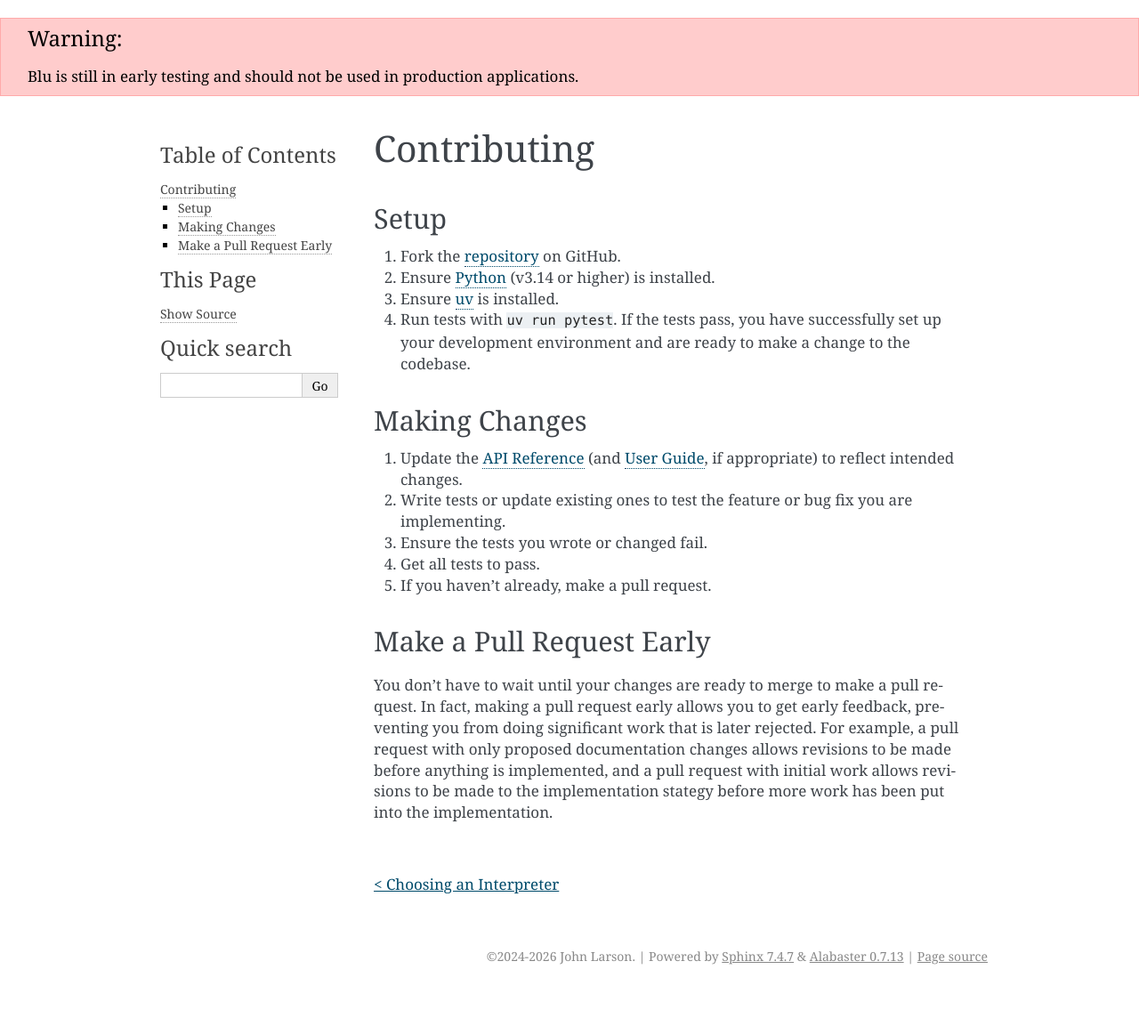
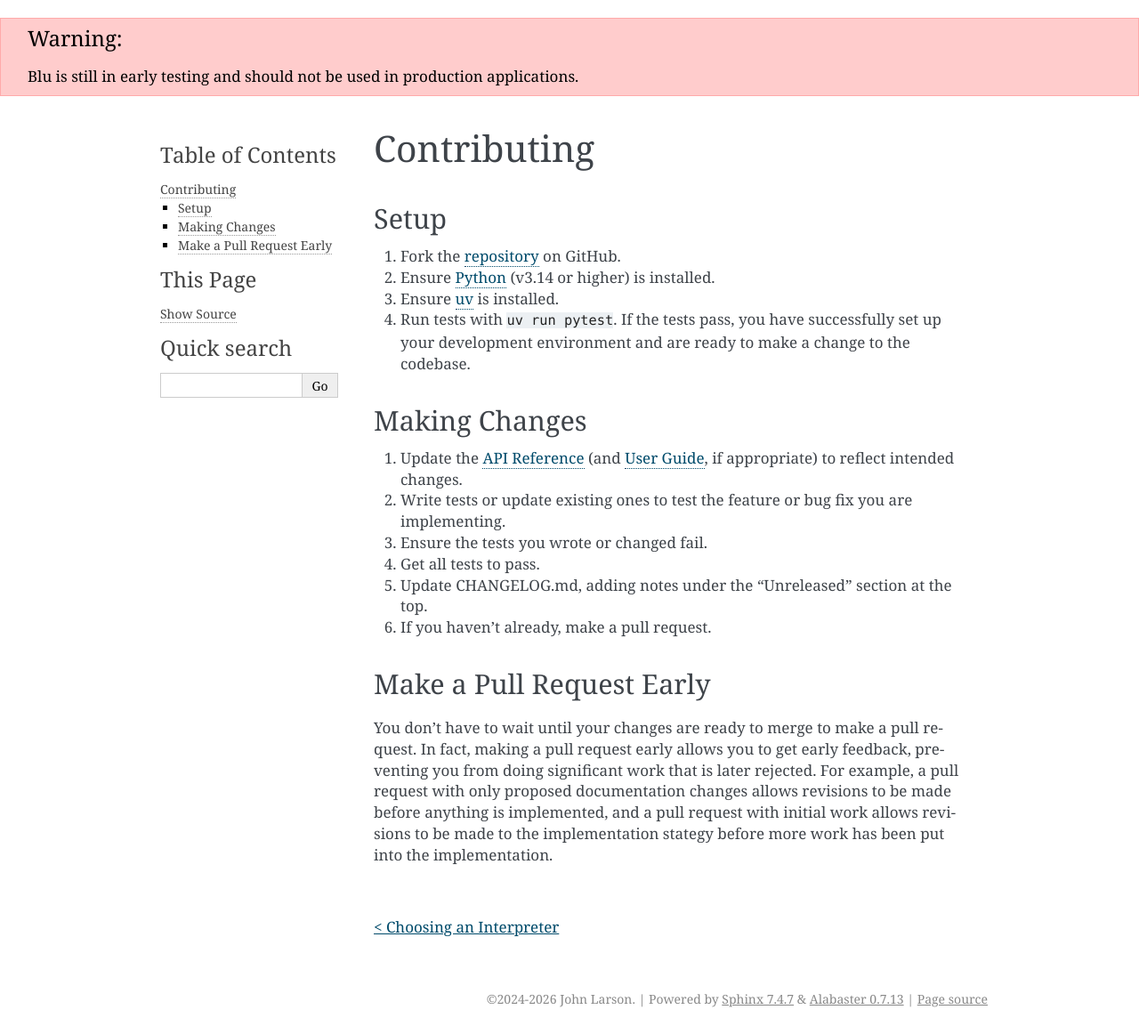
Before and after one commit to johnlarson/blu, a Sphinx documentation site: the page built from docs/contributing.rst, in a window 1280 px wide. Shown: the whole page at 89% size. Built offline with Sphinx 7.4.7, drawn with Linux system fonts in a browser that asks for light colours; before the commit the page ends 1114 px from its top, so only the background shows below that.

Commit message:
update contributing guide to include note about changelog

```diff
--- a/docs/contributing.rst
+++ b/docs/contributing.rst
@@ -26,7 +26,10 @@ Making Changes
 
 4. Get all tests to pass.
 
-5. If you haven't already, make a pull request.
+5. Update CHANGELOG.md, adding notes under the "Unreleased" section at the top.
+
+6. If you haven't already, make a pull request.
+
 
 Make a Pull Request Early
 -------------------------
```
Also changed, not shown: 1 other file.
